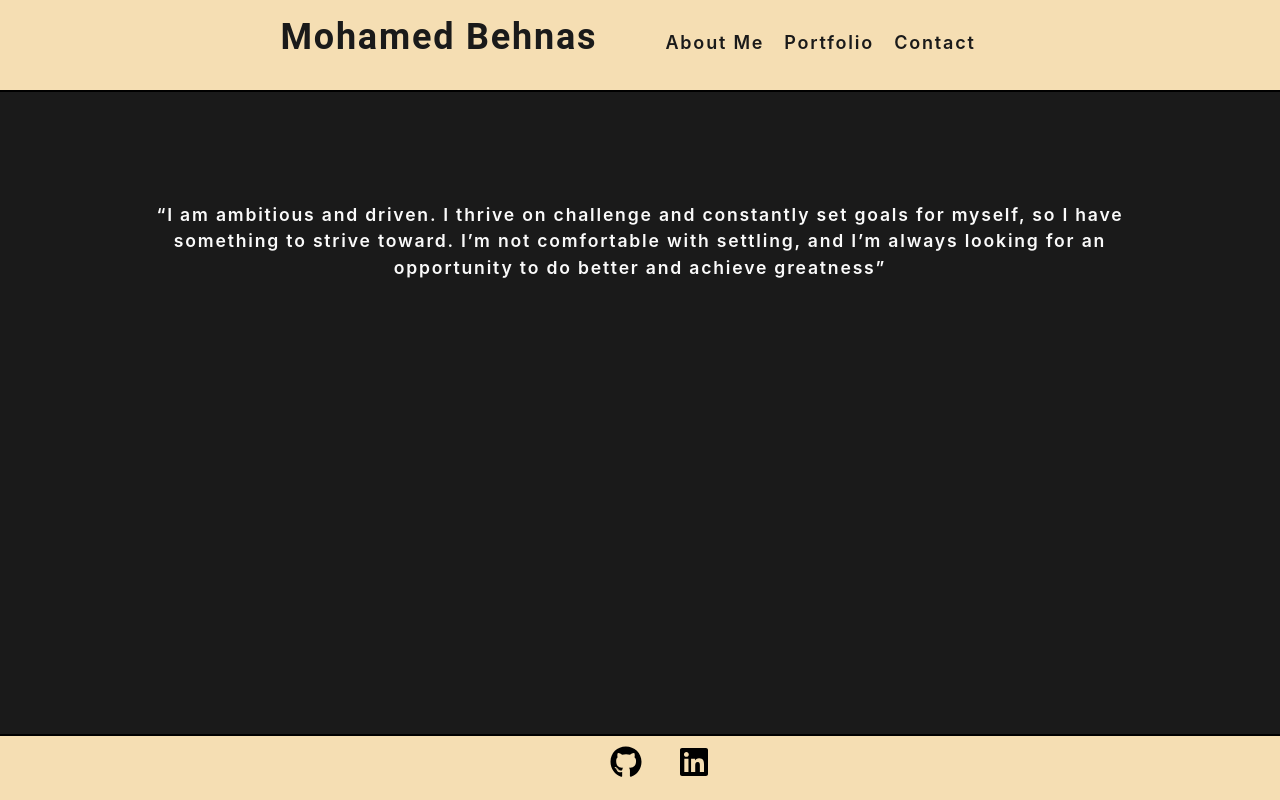
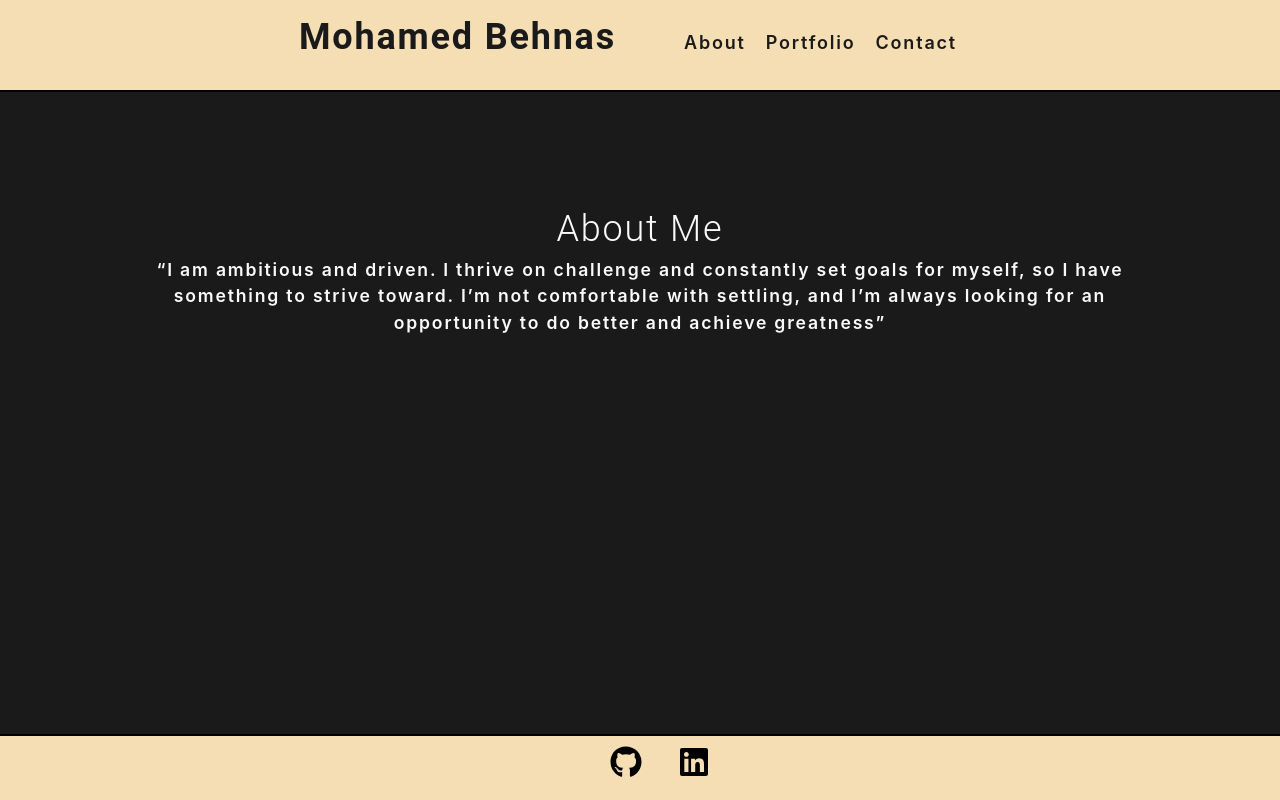
Before and after one commit to mobehnas/react-portfolio, a React (Create React App) app: page /#/about in a window 1280 px wide. Built offline with nearby package versions, Linux system fonts and the light colour scheme.

Commit message:
edit nav componenet

```diff
--- a/src/components/About/index.js
+++ b/src/components/About/index.js
@@ -4,7 +4,7 @@ import React from 'react';
 function About() {
   return (
     <section class="about">
-      {/* <h1 id="about"></h1> */}
+       <h1 id="about"> About Me</h1>
       <p >“I am ambitious and driven. I thrive on challenge and constantly set goals for myself, so I have something to strive toward. I’m not comfortable with settling, and I’m always looking for an opportunity to do better and achieve greatness”
       </p>
     </section>
--- a/src/components/NavBar/index.js
+++ b/src/components/NavBar/index.js
@@ -6,7 +6,7 @@ function NavBar() {
     <nav className="navbar">
       <ul className="flex-row">
         <li className="mx-2">
-          <Link to="/about">About Me</Link>
+          <Link to="/about">About</Link>
         </li>
         <li className="mx-2">
           <Link to="/portfolio">Portfolio</Link>
--- a/src/index.js
+++ b/src/index.js
@@ -1,7 +1,6 @@
 import React from 'react';
 import ReactDOM from 'react-dom';
 import App from './App';
-// import * as serviceWorkerRegistration from './serviceWorkerRegistration';
 import reportWebVitals from './reportWebVitals';
 
 ReactDOM.render(
```
